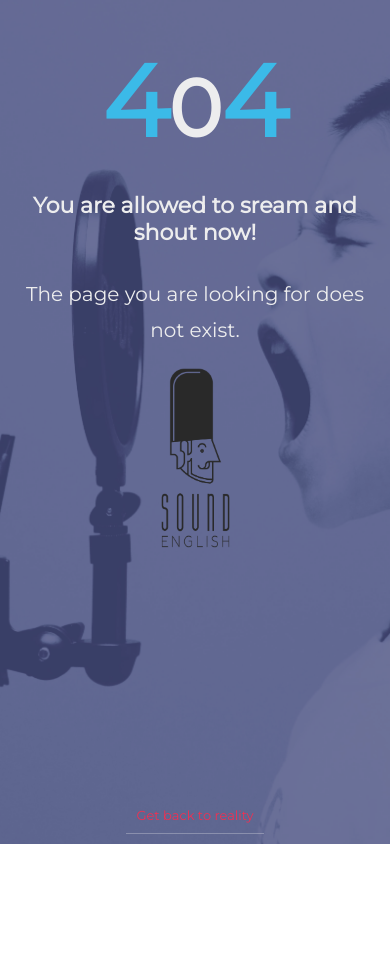
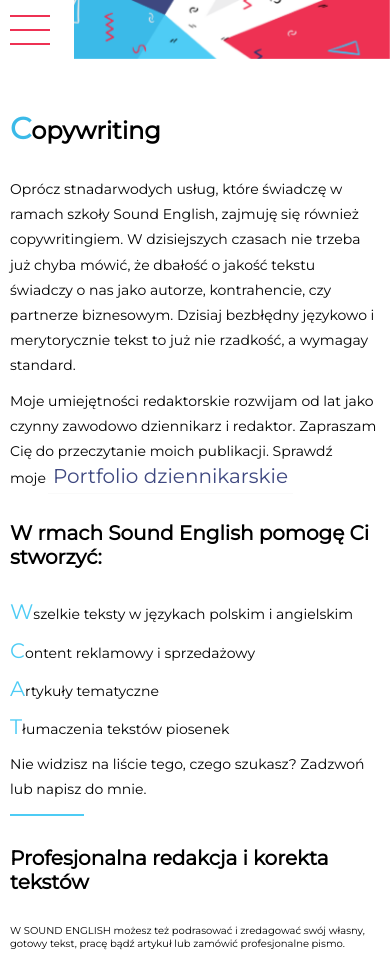
Before and after one commit to TomekMojsiuk/sound-english, a React (Create React App) app: page /copywriting in a window 390 px wide. Before the commit this address had no page. Before the commit the page ends 844 px from the top, so only its background shows below. Built offline with nearby package versions, Linux system fonts and the light colour scheme.

Commit message:
Copywriting page prototype created. Needs styling for mobile and desktop

```diff
--- a/src/App.js
+++ b/src/App.js
@@ -10,6 +10,7 @@ import Hamburger from "./Components/Nav/Hamburger/Hamburger";
 import Contact from "./Pages/Contact/Contact";
 import OfertaCennik from "./Pages/OfertaCennik/OfertaCennik";
 import Ministudio from "./Pages/Ministudio/Ministudio";
+import Copywriting from "./Pages/Copywriting/Copywriting";
 import NotFound from "./Pages/NotFound/NotFound";
 
 class App extends React.Component {
@@ -51,10 +52,11 @@ class App extends React.Component {
      <Route exact path='/kontakt' render={() => <Contact />} />
      <Route exact path='/oferta' render={() => <OfertaCennik />} />
      <Route exact path='/ministudio' render={() => <Ministudio />} />
+     <Route exact path='/copywriting' render={() => <Copywriting />} />
+     {/* <Route exact path='/portfolio-dziennikarskie' render={() => ""} /> */}
      <Route component={NotFound} />
      </Switch>
     </BrowserRouter>
-    {/* <div className='flag--addon' /> */}
    </div>
   );
  }
--- /dev/null
+++ b/src/Pages/Copywriting/Copywriting.js
@@ -0,0 +1,74 @@
+import React from "react";
+import "../Pages.scss";
+import "./Copywriting.scss";
+
+import Loader from "../../Components/Loader/Loader";
+import MyLink from "../../Components/Nav/NavLink/NavLink";
+
+class Copywriting extends React.Component {
+ constructor(props) {
+  super(props);
+  this.state = {
+   componentDidMount: false
+  };
+ }
+
+ componentDidMount() {
+  setTimeout(() => {
+   this.setState(prevState => ({
+    componentDidMount: !prevState.componentDidMount
+   }));
+  }, 2000);
+ }
+
+ render() {
+  const { componentDidMount } = this.state;
+
+  return (
+   <div id='copywriting' className='content__box'>
+    {componentDidMount ? "" : <Loader />}
+    <div className='flag--addon' />
+    <div className='main__content'>
+     <h1 className='title'>
+      <span>{"C"}</span>
+      {"opywriting"}
+     </h1>
+     <p>
+      Oprócz stnadarwodych usług, które świadczę w ramach szkoły Sound English,
+      zajmuję się również copywritingiem. W dzisiejszych czasach nie trzeba już
+      chyba mówić, że dbałość o jakość tekstu świadczy o nas jako autorze,
+      kontrahencie, czy partnerze biznesowym. Dzisiaj bezbłędny językowo i
+      merytorycznie tekst to już nie rzadkość, a wymagay standard. </p>
+      <p>Moje umiejętności redaktorskie rozwijam od lat jako czynny zawodowo dziennikarz
+      i redaktor. Zapraszam Cię do przeczytanie moich publikacji. Sprawdź moje
+      <MyLink exact to='portfolio-dziennikarskie'>Portfolio dziennikarskie</MyLink>
+     </p>
+     <h2>W rmach Sound English pomogę Ci stworzyć:</h2>
+     <ul>
+      <li>
+       <span>W</span>szelkie teksty w językach polskim i angielskim
+      </li>
+      <li>
+       <span>C</span>ontent reklamowy i sprzedażowy
+      </li>
+      <li>
+       <span>A</span>rtykuły tematyczne
+      </li>
+      <li>
+       <span>T</span>łumaczenia tekstów piosenek
+      </li>
+      <p>
+       Nie widzisz na liście tego, czego szukasz? Zadzwoń lub napisz do mnie.
+      </p>
+      <div className='underline' />
+     </ul>
+     <h2>Profesjonalna redakcja i korekta tekstów</h2>W SOUND ENGLISH możesz też
+     podrasować i zredagować swój własny, gotowy tekst, pracę bądź artykuł lub
+     zamówić profesjonalne pismo.
+    </div>
+   </div>
+  );
+ }
+}
+
+export default Copywriting;
--- /dev/null
+++ b/src/Pages/Copywriting/Copywriting.scss
@@ -0,0 +1,17 @@
+@import "../../Scss/Config.scss";
+
+#copywriting {
+
+  @media all and (min-width: $BreakpointDesktop) {
+
+  }
+
+  .nav__item {
+      display: initial;
+    width: 165px;
+    height: 1.6rem;
+    margin: 0 0 0 2px;
+    padding: 5px;
+    color: $color2;
+  }
+ }
--- a/src/Pages/Ministudio/Ministudio.js
+++ b/src/Pages/Ministudio/Ministudio.js
@@ -33,7 +33,7 @@ class Ministudio extends React.Component {
       {"inistudio"}
      </h1>
      <div className="studio__img--mobile"></div>
-     <h2>W ramach Ministudio homerecordingowego SOUND ENGLISH oferujemy:</h2>
+     <h2>W ramach Ministudio homerecordingowego SOUND ENGLISH oferuję</h2>
 
      <ul>
       <li>
```
